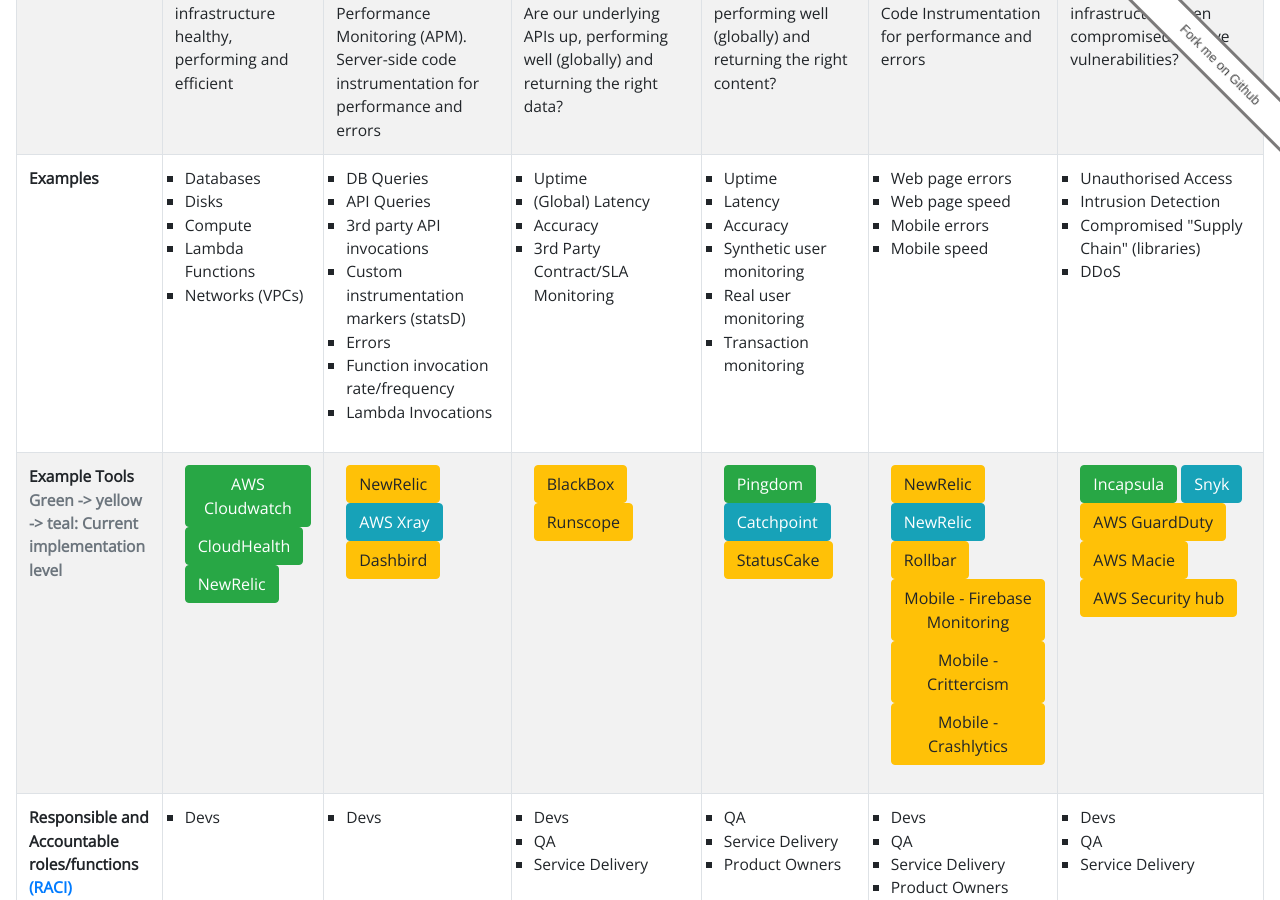
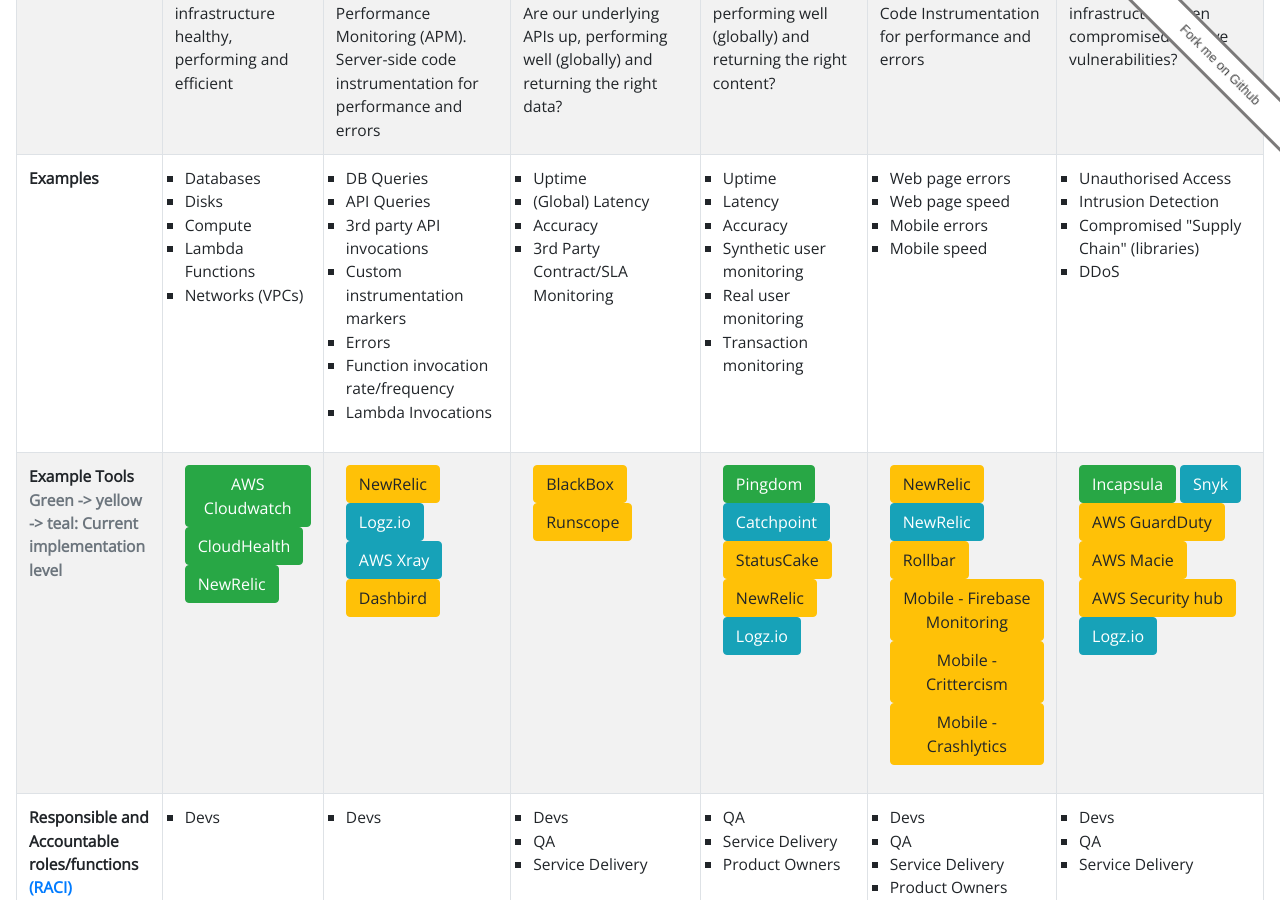
Before and after one commit to jujhars13/DevSecOps-capability-model, a Jekyll site: the page built from observability-strategy.html, in a window 1280 px wide and 900 px high, scrolled down 259 px. Built offline with Jekyll 4.4.1, drawn with Linux system fonts in a browser that asks for light colours.

Commit message:
adding in logz.io to the observability strategy

```diff
--- a/observability-strategy.html
+++ b/observability-strategy.html
@@ -73,7 +73,7 @@
               <li>DB Queries</li>
               <li>API Queries</li>
               <li>3rd party API invocations</li>
-              <li>Custom instrumentation markers (statsD)</li>
+              <li>Custom instrumentation markers</li>
               <li>Errors</li>
               <li>Function invocation rate/frequency</li>
               <li>Lambda Invocations</li>
@@ -132,6 +132,7 @@
           <td>
             <ul class="list-unstyled">
               <li data-toggle="tooltip" data-placement="right" title="APM" class="btn btn-warning">NewRelic</li>
+              <li data-toggle="tooltip" data-placement="right" title="Horizontal stack opentracing and custom instrumentation markers" class="btn btn-info">Logz.io</li>
               <li data-toggle="tooltip" data-placement="right" title="Horizontal stack opentracing" class="btn btn-info">AWS Xray</li>
               <li data-toggle="tooltip" data-placement="right" title="Lambda monitor" class="btn btn-warning">Dashbird</li>
             </ul>
@@ -147,6 +148,8 @@
               <li data-toggle="tooltip" data-placement="right" title="Check sites for uptime" class="btn btn-success">Pingdom</li>
               <li data-toggle="tooltip" data-placement="right" title="More comprehensive than Pingdom" class="btn btn-info">Catchpoint</li>
               <li data-toggle="tooltip" data-placement="right" title="Pingdom competitor" class="btn btn-warning">StatusCake</li>
+              <li data-toggle="tooltip" data-placement="right" title="Snythetics" class="btn btn-warning">NewRelic</li>
+              <li data-toggle="tooltip" data-placement="right" title="Transaction monitoring" class="btn btn-info">Logz.io</li>
             </ul>
           </td>
           <td>
@@ -170,6 +173,7 @@
                 GuardDuty</li>
               <li data-toggle="tooltip" data-placement="right" title="PII detection" class="btn btn-warning">AWS Macie</li>
               <li data-toggle="tooltip" data-placement="right" title="Central place for security alerts" class="btn btn-warning">AWS Security hub</li>
+              <li data-toggle="tooltip" data-placement="right" title="SIEM" class="btn btn-info">Logz.io</li>
             </ul>
           </td>
         </tr>
```
